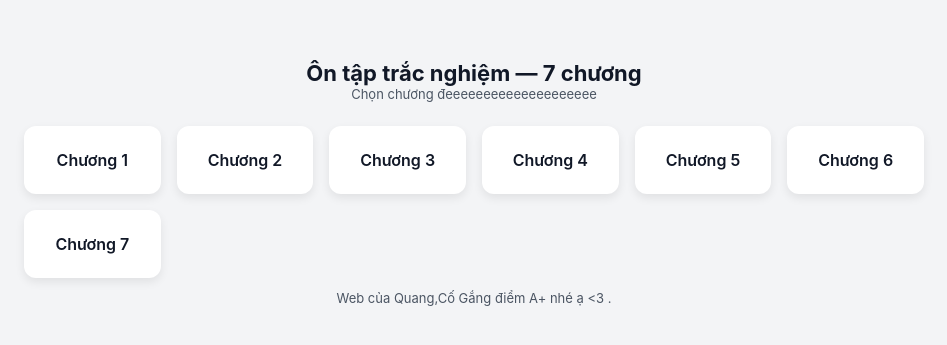
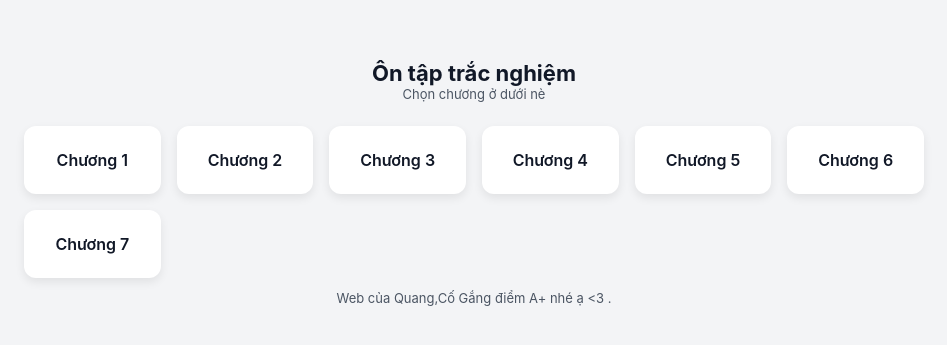
Before and after one commit to quangtesday0/quangtes2, a plain HTML site: page index.html in a window 1280 px wide. Shown: the part 217-562 px from the top of the page, without its empty margins (166-1113 px from the left). Drawn offline with Linux system fonts and the light colour scheme.

Commit message:
Update index.html

```diff
--- a/index.html
+++ b/index.html
@@ -44,8 +44,8 @@
 <body>
     <div class="wrap">
         <header>
-            <h1>Ôn tập trắc nghiệm — 7 chương</h1>
-            <div class="meta">Chọn chương đeeeeeeeeeeeeeeeeeeee</div>
+            <h1>Ôn tập trắc nghiệm </h1>
+            <div class="meta">Chọn chương ở dưới nè </div>
         </header>
 
         <div id="menu" class="menu"></div>
```
